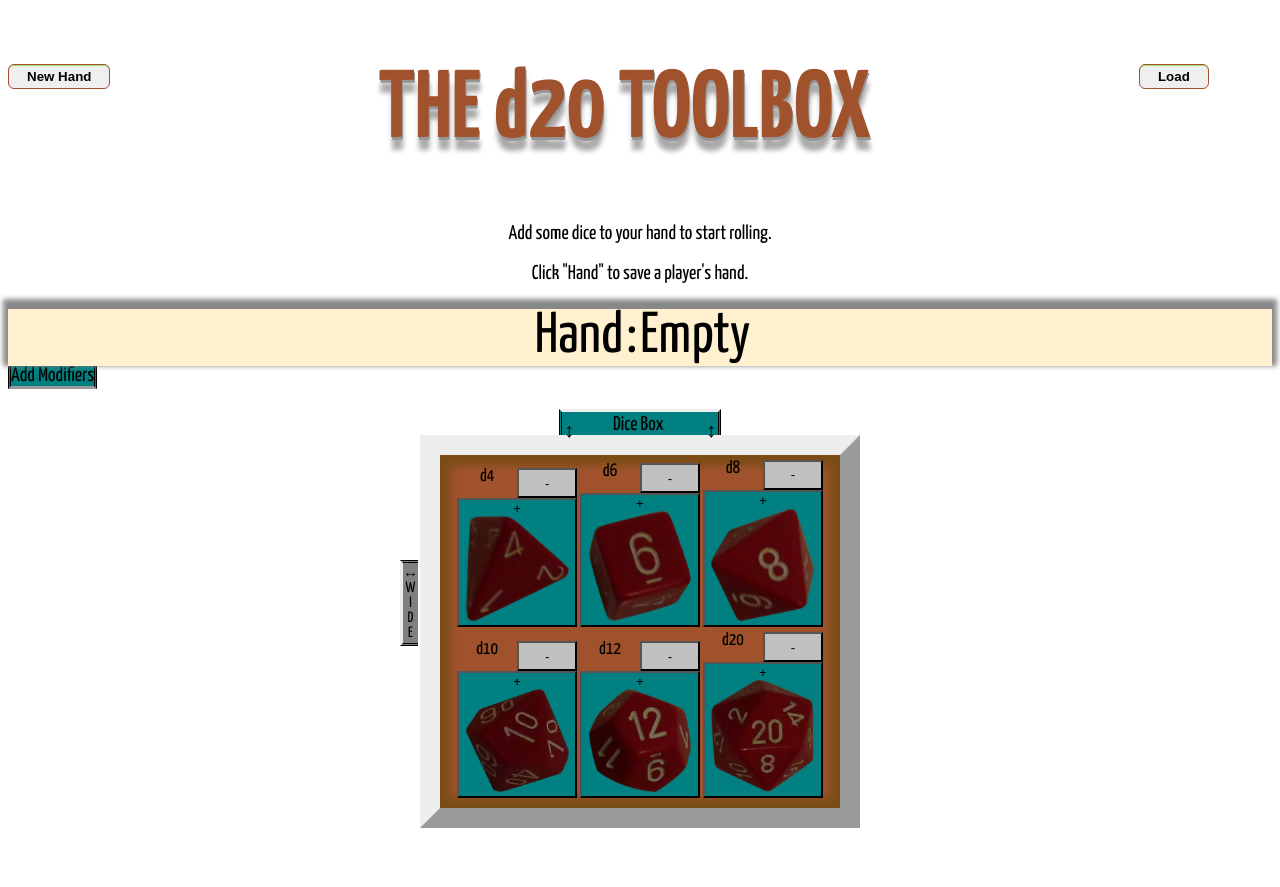
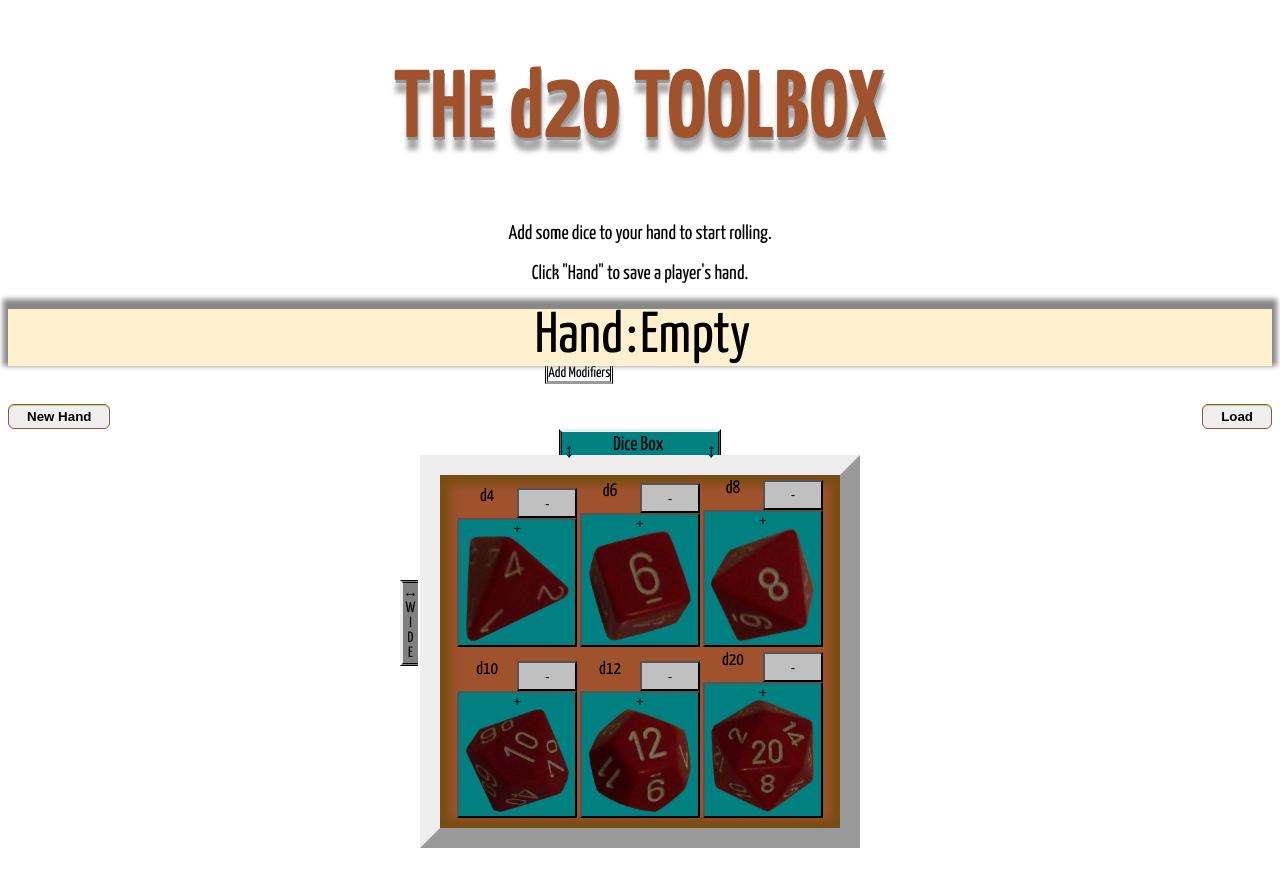
Before and after one commit to nickogibson/nickogibson.github.io, a Jekyll site: the page app/DiceRoller/index.html, which Jekyll copies as it is, in a window 1280 px wide. Shown: the top 887 px of the page. Built offline with Jekyll 4.4.1, drawn with Linux system fonts in a browser that asks for light colours.

Commit message:
slight css fixes
slight css fixes and button locations

```diff
--- a/app/DiceRoller/dice.css
+++ b/app/DiceRoller/dice.css
@@ -1,19 +1,17 @@
+body{
 
-body{
-//width:100%;
-//height:100%;
 font-size : 20px;
 font-family: 'Yanone Kaffeesatz', sans-serif;
-//font:normal normal 30px Yanone Kaffeesatz;
+
 
 }
 
 h1{
 font-size : 7.5vw;
 align: center;
-//text-transform: uppercase;
+/*text-transform: uppercase;*/
 color:sienna;
-//background: #FFFFFF;
+/*background: #FFFFFF;*/
 text-shadow: 1px 3px 0 #969696, 1px 13px 5px #aba8a8;
 
 }
@@ -24,10 +22,10 @@ text-align:center;
 
 #handOuter{
  	max-width:100%;
- 	//margin-bottom:1%;
+
     margin-top:2%;
-    	position:sticky;
-    	top:2px;
+    position:sticky;
+    top:2px;
 }
 #hand{
     display: block;
@@ -41,8 +39,8 @@ text-align:center;
 
 	text-indent: 5px;
     z-index:999;
-   // text-justify: inter-word;
-
+/*  text-justify: inter-word;
+*/
 	-moz-box-shadow: 0px -5px 5px 5px #888;
 	-webkit-box-shadow: 0px -5px 5px 5px#888;
 	box-shadow: 0px -5px 5px 5px #888;
@@ -58,7 +56,7 @@ overflow:hidden;
   background: #fff1cf;
   white-space: nowrap;
 text-overflow: ellipsis;
-  // -webkit-background-clip: text;
+/* -webkit-background-clip: text;*/
 
 }
 
@@ -67,14 +65,7 @@ text-overflow: ellipsis;
 font-size: 4.5vw;
 }
 
-#handColon{
-//display:table-cell;
-//column-width:3px;
-//align:left;
-}
-#handColon td{
-//column-width:3px;
-}
+
 
 #saved{
 position:relative;
@@ -90,25 +81,26 @@ background: lightgreen;
 }
 
 #modifiers{
-    //position : absolute;
-    font-size : 15dp;
+
+    font-size : 15px;
     display:table-cell;
     vertical-align: middle;
 
     cursor:pointer;
-    //width:10.5vw;
-    //max-width:17%;
     border-style: none double outset double;
-    //text-indent:3px;
     text-align:center;
-    //padding-left:-2px;
-    margin-left:20px;
-    background:teal;
+    margin-left:40px;
+
     z-index:1000;
+}
+#modsOuter {
+    margin: 0 auto;
+    width: 15% ;
+
 }
 
 #modifiers table{
-padding-left:10px;
+padding-left:15px;
 }
 
 #modsWrapper{
@@ -116,29 +108,28 @@ horizontal-align:middle;
 margin:auto;
 }
 input[type=number]{
-//display:inherit;
+
 width:20vw;
 max-width: 23%
 }
 
-#modsButton{
-//display:inherit;
-}
 
-#playersContainer{
+
+#playersContainer {
+    display: none;
+    position: sticky;
+    top: 2px;
     float:right;
-    display:none;
-    position: absolute;
-    right:1%;
-    margin-top:7px;
-    z-index:998;
-    width:97%;
-    height:98%;
-    max-width:300px;
-    max-height:500px;
-    //overflow:auto;
+    /*position: fixed;*/ /* Changed to fixed */
+    /*top: 0;*/ /* Added to position at the top of the viewport */
+    /*left: 75%;*/ /* Added to position at the left of the viewport */
+    margin-bottom: 0px; /* Removed to prevent pushing content down */
 
-::-webkit-scrollbar {
+    width: 97%;
+    height: 98%;
+    max-width: 300px;
+    max-height: 500px;
+    :: -webkit-scrollbar {
   width: 10px;
 }
 
@@ -156,7 +147,7 @@ max-width: 23%
 }
 
 #closeWindow{
-    text-align:left;
+    text-align:right;
     display:inherit;
     z-index:999;
     background-color:#f9f9f9;
@@ -172,7 +163,7 @@ max-width: 23%
 text-align:center;
 margin:auto;
 display:inherit;
-margin-bottom:-15px;
+margin-bottom:-20px;
 clear:both;
 }
 
@@ -194,7 +185,6 @@ z-index:999;
 }
 
 .playerDiv{
-//display:inline;
 margin-left:1vw;
 text-align:center;
 overflow:hidden;
@@ -219,11 +209,9 @@ margin-left:3%;
 
 #diceBoxLabel{
 font-size : 15dp;
-//display:inline;
 width:30%;
 cursor:pointer;
 border-style: outset double none double;
-//text-indent:3px;
 text-align:center;
 padding-left:-2px;
 margin:auto;
@@ -233,7 +221,6 @@ background:teal;
 
 #boxDragger{
 display:inline;
-//margin-top:10px;
 }
 
 #arrows1{
@@ -248,11 +235,9 @@ padding-top:7px;
 }
 
 #boxOuterWrapper{
-width: 100%;
+    width: 100%;
     position:relative;
- //   display:table;
     margin: auto;
- //   padding:0 0 0 -10px;
     max-width: 520px;
     max-height:98%;
 
@@ -282,7 +267,6 @@ width: 100%;
     width:15px;
     height:80px;
     text-align:center;
-    //margin-right:30px;
     margin-top:125px;
     background:grey;
 }
@@ -316,16 +300,7 @@ max-width:70px;
 float:right;
 }
 
-#menu{
-    position:sticky;
-    top:1px;
-    width: 95%;
-    //max-width: 320px;
-   // margin: auto;
-    text-align: center;
-    margin-top:1%;
-    margin-bottom:1%;
-}
+
 
 .rollButtons{
 	-moz-box-shadow:inset 0px 1px 0px 0px #a4e271;
@@ -335,11 +310,9 @@ float:right;
 	-webkit-border-radius:6px;
 	border-radius:6px;
 	border:1px solid sienna;
-//	display:inline-block;
 	cursor:pointer;
 	color:#ffffff;
 	font-family:Arial;
-//	font-size:1.7vw;
 	font-weight:bold;
 	padding:4px 18px;
 	text-decoration:none;
@@ -351,24 +324,25 @@ float:right;
 	top:1px;
 }
 
-#roll{
-    display:none;
-    position:relative;
-    height:100%;
-    max-height:100%;
-    text-align:center;
-    text-shadow:0px 1px 0px #528009;
+#roll {
+    display: none;
+    position: relative;
+    height: 100%;
+    max-height: 100%;
+    text-align: center;
+    text-shadow: 0px 1px 0px #528009;
     vertical-align: middle;
     float: right;
-    border:1px solid green;
-	background:-webkit-gradient(linear, left top, left bottom, color-stop(0.05, #89c403), color-stop(1, #77a809));
-	background:-moz-linear-gradient(top, #89c403 5%, #77a809 100%);
-	background:-webkit-linear-gradient(top, #89c403 5%, #77a809 100%);
-	background:-o-linear-gradient(top, #89c403 5%, #77a809 100%);
-	background:-ms-linear-gradient(top, #89c403 5%, #77a809 100%);
-	background:linear-gradient(to bottom, #89c403 5%, #77a809 100%);
-	filter:progid:DXImageTransform.Microsoft.gradient(startColorstr='#89c403', endColorstr='#77a809',GradientType=0);
-	background-color:#89c403;
+
+    border: 1px solid green;
+    background: -webkit-gradient(linear, left top, left bottom, color-stop(0.05, #89c403), color-stop(1, #77a809));
+    background: -moz-linear-gradient(top, #89c403 5%, #77a809 100%);
+    background: -webkit-linear-gradient(top, #89c403 5%, #77a809 100%);
+    background: -o-linear-gradient(top, #89c403 5%, #77a809 100%);
+    background: -ms-linear-gradient(top, #89c403 5%, #77a809 100%);
+    background: linear-gradient(to bottom, #89c403 5%, #77a809 100%);
+    filter: progid:DXImageTransform.Microsoft.gradient(startColorstr='#89c403', endColorstr='#77a809',GradientType=0);
+    background-color: #89c403;
 }
 
 #roll:hover{
@@ -382,12 +356,13 @@ float:right;
 	background-color:#77a809;
 }
 
-#newHand, #loadHand{
-color:black;
+#newHand, #loadHand {
+    color: black;
+
 }
-#newHand{
+/*#newHand{
 float:left;
-}
+}*/
 
 #loadHand{
 float:right;
@@ -409,7 +384,6 @@ color:green;
 
 #rolling hr{
    display: block;
-   //margin:auto;
    width:90vw;
 
 }
@@ -428,7 +402,6 @@ text-indent:0%;
 
    /*css specific to small screens under Xpx width here*/
     #hand{
- //   height:6.5vh;
     }
     .handItem{
 
@@ -440,6 +413,8 @@ text-indent:0%;
        width: 93%;
 
    }
+
+
 
    #modifiers, #diceBoxLabel{
    	font-size:3.5vw;
@@ -466,10 +441,9 @@ text-indent:0%;
 
 @media screen and (max-width: 800px) {
 
-   #modifiers{
-        font-size : 12dp;
-    //    width:12.5vw;
-    //    max-width:20%;
+    #modifiers {
+        font-size: 12dp;
+
     }
 
     #diceMenuScaler{
@@ -477,7 +451,6 @@ text-indent:0%;
     }
     #boxOuterWrapper{
         display:block;
-        //margin:none;
     }
 
     #playersContainer{
--- a/app/DiceRoller/diceroller.js
+++ b/app/DiceRoller/diceroller.js
@@ -103,7 +103,7 @@ function addPlayer(PlayerName){
             playerDiv.appendChild(playerNode);
             playerDiv.appendChild(deleter);
             //Load Player
-            playerNode.onclick=function(){
+            playerDiv.onclick=function(){
                 clearHand();
                 document.getElementById("handName").innerHTML = this.innerHTML;
                 //var _name = PlayerName;
--- a/app/DiceRoller/index.html
+++ b/app/DiceRoller/index.html
@@ -13,13 +13,9 @@
     </head>
 
     <body>
-    <div id="menu" >
-        <button onclick="newHand()" class="rollButtons" id="newHand">New Hand</button>
-        <button onclick="loadPlayers()" class="rollButtons" id="loadHand">Load</button>
-    </div>
+
 
         <h1 align="center">THE d20 TOOLBOX</h1>
-
 
 
         <div id="description">
@@ -33,53 +29,59 @@
         </div>
 
         <div id="rolls">
+
             <p id="rolling">
             </p>
         </div>
 
         <div id="handOuter">
+
             <div id="hand">
-            <span id="handName" class="handItem" contenteditable="true" onclick="document.execCommand('selectAll',false,null)" @blur="saveHand()">Hand</span> <span  id="handColon" class="handItem">:</span>
+                <span id="handName" class="handItem" contenteditable="true" onclick="document.execCommand('selectAll',false,null)" @blur="saveHand()">Hand</span> <span id="handColon" class="handItem">:</span>
                 <span id="zeroth" class="handItem">Empty </span> <span id="first" class="handItem"></span><span id="second" class="handItem"></span><span id="third" class="handItem"></span><span id="fourth" class="handItem"></span><span id="fifth" class="handItem"></span><span id="sixth" class="handItem"></span>
 
 
                 <div id="saved"></div>
-            <div id="roll" class="rollButtons" onclick="roll()" >Roll</div>
+                <div id="roll" class="rollButtons" onclick="roll()">Roll</div>
             </div>
-        <div id="modifiers" onclick="modsToggle()" >Add Modifiers
+            <div id="modsOuter">
+                <div id="modifiers" onclick="modsToggle()">
+                    Add Modifiers
+                </div>
 
             </div>
-        <div id="modsWrapper" >
+            <div id="modsWrapper">
 
-            <button value="ok" id="modsButton" class="rollButtons"  onclick="saveMods() ">Ok</button><br />
-            <form id="modsForm" >
-                <div>d4+ <input type="number" name="d4Mod"  value="0" onclick="document.execCommand('selectAll',false,null)"/></div>
-                <div>d6+ <input type="number"  name="d6Mod" value="0" onclick="document.execCommand('selectAll',false,null)"/></div>
-                <div>d8+<input type="number"  name="d8Mod" value="0" onclick="document.execCommand('selectAll',false,null)"/></div>
-                <div>d10+ <input type="number"  name="d10Mod" value="0" onclick="document.execCommand('selectAll',false,null)"/></div>
-                <div>d12 + <input type="number"  name="d12Mod" value="0" onclick="document.execCommand('selectAll',false,null)"/></div>
-                <div>d20+ <input type="number"  name="d20Mod" value="0"   onclick="document.execCommand('selectAll',false,null)"/></div>
+                <button value="ok" id="modsButton" class="rollButtons" onclick="saveMods() ">Ok</button><br />
+                <form id="modsForm">
+                    <div>d4+ <input type="number" name="d4Mod" value="0" onclick="document.execCommand('selectAll',false,null)" /></div>
+                    <div>d6+ <input type="number" name="d6Mod" value="0" onclick="document.execCommand('selectAll',false,null)" /></div>
+                    <div>d8+<input type="number" name="d8Mod" value="0" onclick="document.execCommand('selectAll',false,null)" /></div>
+                    <div>d10+ <input type="number" name="d10Mod" value="0" onclick="document.execCommand('selectAll',false,null)" /></div>
+                    <div>d12 + <input type="number" name="d12Mod" value="0" onclick="document.execCommand('selectAll',false,null)" /></div>
+                    <div>d20+ <input type="number" name="d20Mod" value="0" onclick="document.execCommand('selectAll',false,null)" /></div>
 
                 </form>
-
-        </div>
             </div>
 
 
 
+            <button onclick="newHand()" class="rollButtons" id="newHand">New Hand</button>
+            <button onclick="loadPlayers()" class="rollButtons" id="loadHand">Load</button>
+        </div>
+
         <div id="playersContainer">
-        <div id="closeWindow"> <div id="playerBoxName">Players</div>  <input type="button"  value="x" onClick="closeP()"></div>
-        <div id="players"></div>
+            <div id="playerBoxName">Players</div> <div id="closeWindow"> <input type="button" value="x" onClick="closeP()"></div> <div id="players"></div>
         </div>
 
         <div id="boxOuterWrapper">
             <div id="diceBoxLabel" onclick="boxToggle()">
-            <span id="arrows1" >↕</span>  Dice Box  <span id="arrows2"  >↕</span>️
+                <span id="arrows1">↕</span>  Dice Box  <span id="arrows2">↕</span>️
             </div>
 
             <div id="diceMenuScaler" onclick="boxScaler()">↔<br />W<br />I<br />D<br />E</div>
             <div id="diceMenu">
-            <div class="diceButton">d4  <button class="removeDice" onclick="d4Minus()">-</button>  <button class="button addDice" onclick="d4Plus()" >+  <img src="images/d4.png"></button></div>
+                <div class="diceButton">d4  <button class="removeDice" onclick="d4Minus()">-</button>  <button class="button addDice" onclick="d4Plus()">+  <img src="images/d4.png"></button></div>
                 <div class="diceButton">d6  <button class="removeDice" onclick="d6Minus()">-</button>  <button class="button addDice" onclick="d6Plus()">+ <img src="images/d6.png"></button> </div>
                 <div class="diceButton">d8 <button class="removeDice" onclick="d8Minus()">-</button>  <button class="button addDice" onclick="d8Plus()">+ <img src="images/d8.png"> </button> </div>
                 <div class="diceButton">d10 <button class="removeDice" onclick="d10Minus()">-</button> <button class="button addDice" onclick="d10Plus()">+ <img src="images/d10.png"> </button> </div>
```
Also changed, not shown: 1 other file. Lines whose indentation alone changed are shown as unchanged.
